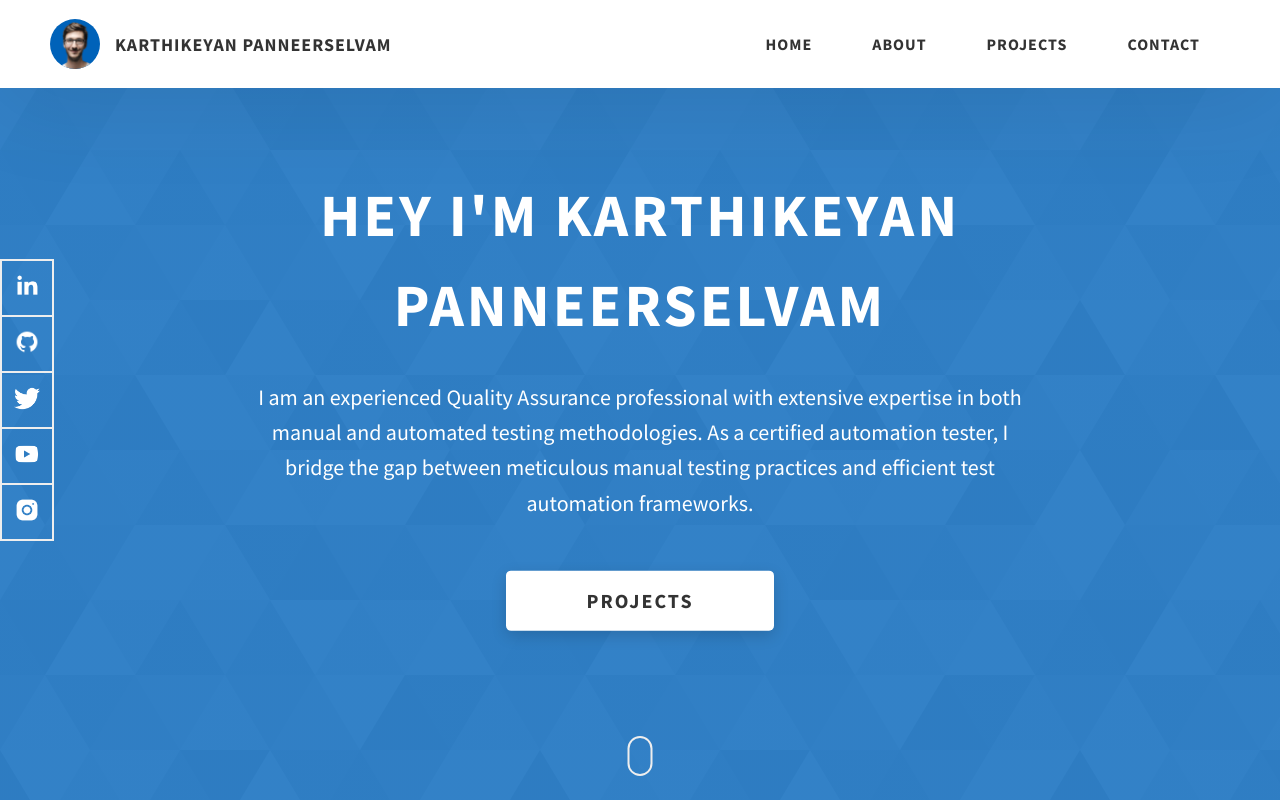
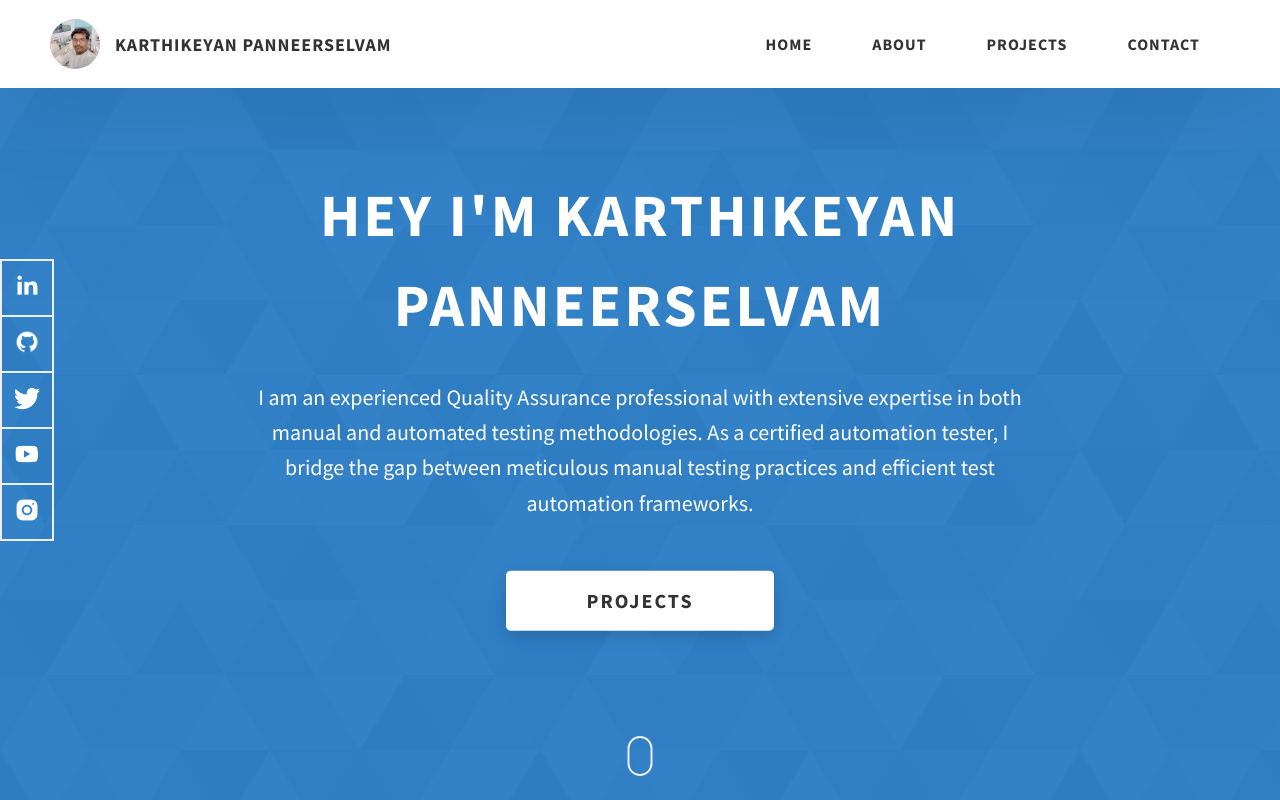
Before and after one commit to Karthikeyan6354/Karthikeyan_Portfolio, a website: page index.html in a window 1280 px wide. Shown: the top 800 px of the page. Drawn offline with Linux system fonts and the light colour scheme.

Commit message:
Update index.html

```diff
--- a/index.html
+++ b/index.html
@@ -22,7 +22,7 @@
         <div class="header__logo-container">
           <div class="header__logo-img-cont">
             <img
-              src="./assets/png/john-doe.png"
+              src="./assets/jpeg/Karthi.jpg"
               alt="Ram Maheshwari Logo Image"
               class="header__logo-img"
             />
```
